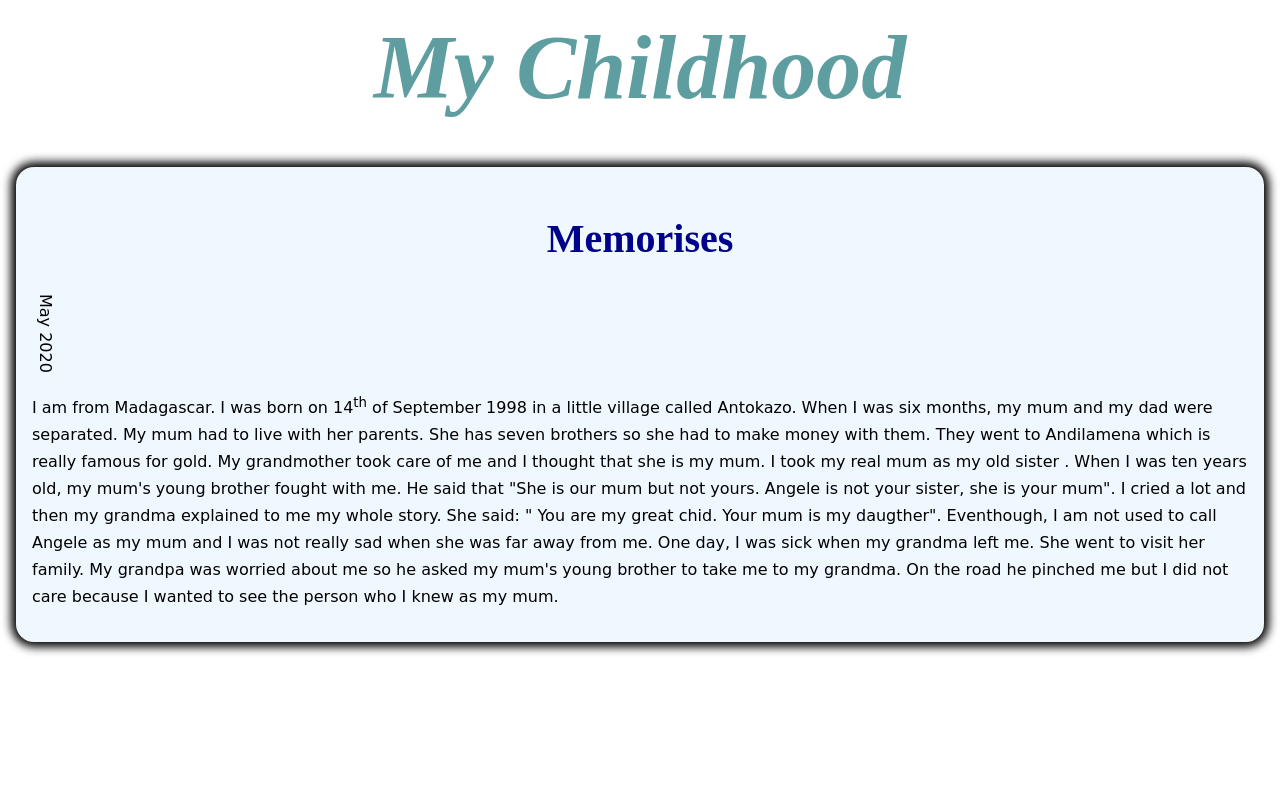
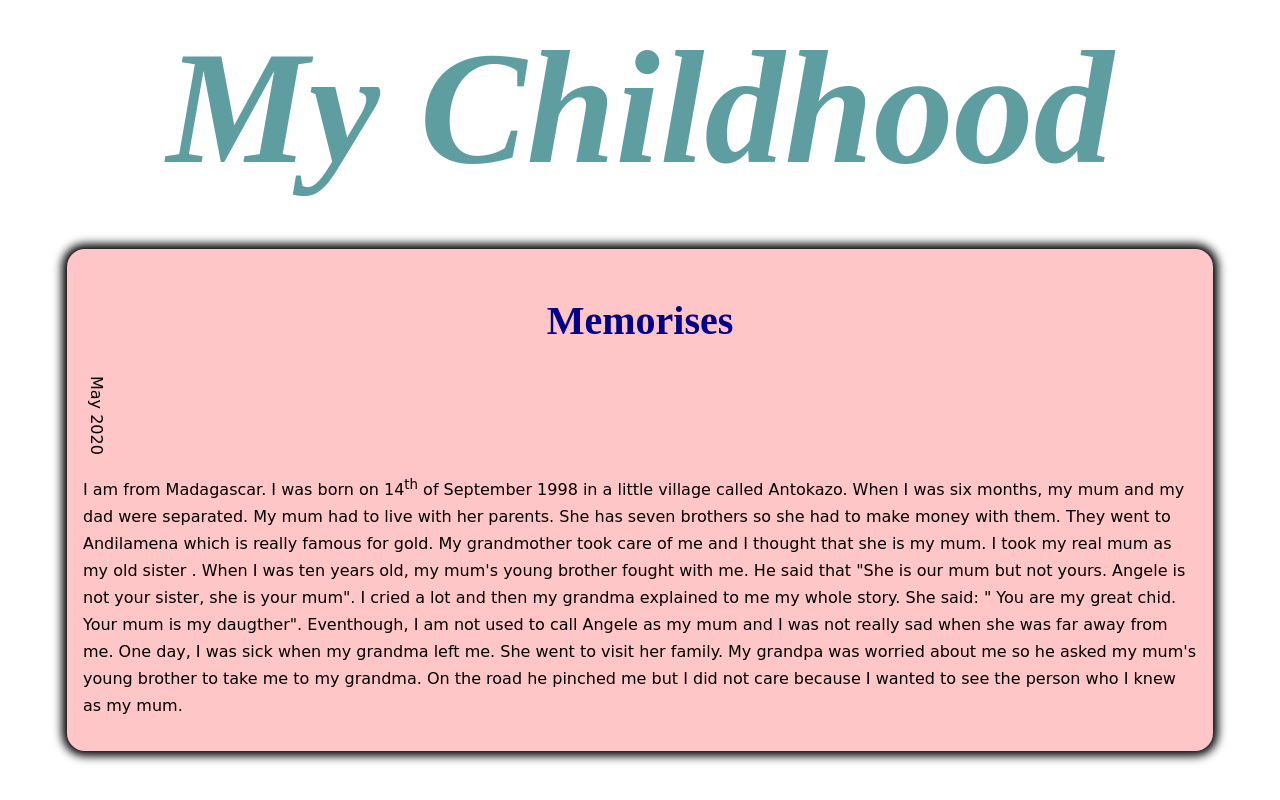
Before and after one commit to moro-patana/My-childhood, a plain HTML site: page index.html in a window 1280 px wide. Drawn offline with Linux system fonts and the light colour scheme.

Commit message:
used @media min-width 1114px

```diff
--- a/index.css
+++ b/index.css
@@ -38,3 +38,15 @@ p {
     text-orientation: mixed;
     margin: 0;
 }
+
+@media (min-width: 1114px) {
+    h1 {
+        font-size: 160px;
+    }
+    article {
+        background-color: #ffc6c7;
+        max-width: 1114px;
+        margin: 0 auto;
+        margin-top: 3rem;
+    }
+}
```
